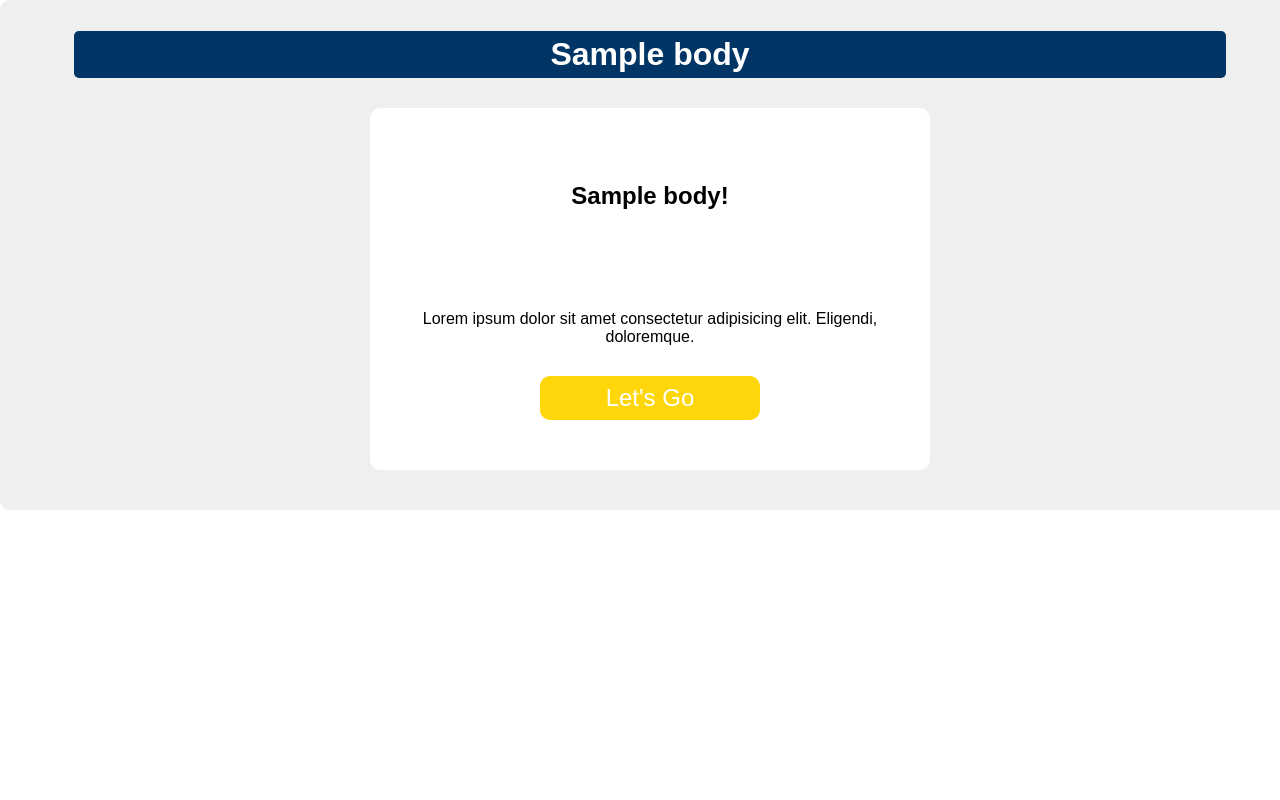
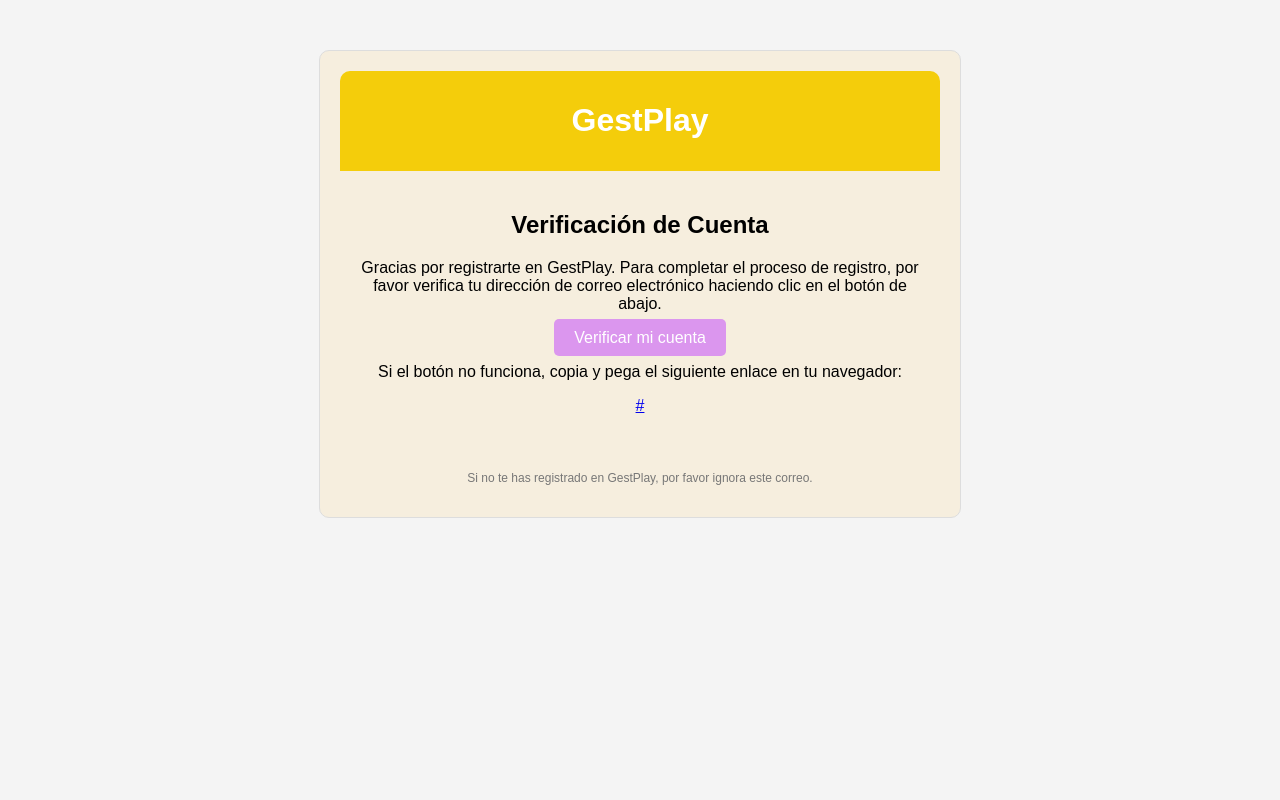
Before and after one commit to EmilioMontalvo/gestplay_auth, a Python web app: template src/api/utils/templates/verification.html in a window 1280 px wide. Run offline with Jinja, Linux system fonts and the light colour scheme; the template is opened without the code that fills it: most values are stand-ins (such as "Sample title", 1, 10 or a date in 2020).

Commit message:
feat: email verification

```diff
--- a/src/api/utils/templates/verification.html
+++ b/src/api/utils/templates/verification.html
@@ -1,19 +1,65 @@
+<!DOCTYPE html>
 <html>
-<body style="margin: 0; padding: 0; box-sizing: border-box; font-family: Arial, Helvetica, sans-serif;">
-<div style="width: 100%; background: #efefef; border-radius: 10px; padding: 10px;">
-  <div style="margin: 0 auto; width: 90%; text-align: center;">
-    <h1 style="background-color: rgba(0, 53, 102, 1); padding: 5px 10px; border-radius: 5px; color: white;">{{ body.title }}</h1>
-    <div style="margin: 30px auto; background: white; width: 40%; border-radius: 10px; padding: 50px; text-align: center;">
-      <h3 style="margin-bottom: 100px; font-size: 24px;">{{ body.name }}!</h3>
-      <p style="margin-bottom: 30px;">Lorem ipsum dolor sit amet consectetur adipisicing elit. Eligendi, doloremque.</p>
-      <a style="display: block; margin: 0 auto; border: none; background-color: rgba(255, 214, 10, 1); color: white; width: 200px; line-height: 24px; padding: 10px; font-size: 24px; border-radius: 10px; cursor: pointer; text-decoration: none;"
-        href="https://fastapi.tiangolo.com/"
-        target="_blank"
-      >
-        Let's Go
-      </a>
+<head>
+    <meta charset="UTF-8">
+    <title>Verificación de Cuenta - GestPlay</title>
+    <style>
+        body {
+            font-family: Arial, sans-serif;
+            background-color: #f4f4f4;
+            margin: 0;
+            padding: 0;
+        }
+        .container {
+            background-color: #F6EEDE;
+            margin: 50px auto;
+            padding: 20px;
+            border: 1px solid #dddddd;
+            border-radius: 10px;
+            max-width: 600px;
+            text-align: center;
+        }
+        .header {
+            background-color: #F4CD0B;
+            color: white;
+            padding: 10px 0;
+            border-top-left-radius: 10px;
+            border-top-right-radius: 10px;
+        }
+        .content {
+            padding: 20px;
+        }
+        .button {
+            background-color: #DB96EE;
+            color: white;
+            padding: 10px 20px;
+            text-decoration: none;
+            border-radius: 5px;
+            font-size: 16px;
+            text-decoration: none;
+        }
+        .footer {
+            margin-top: 20px;
+            color: #777777;
+            font-size: 12px;
+        }
+    </style>
+</head>
+<body>
+    <div class="container">
+        <div class="header">
+            <h1>GestPlay</h1>
+        </div>
+        <div class="content">
+            <h2>Verificación de Cuenta</h2>
+            <p>Gracias por registrarte en GestPlay. Para completar el proceso de registro, por favor verifica tu dirección de correo electrónico haciendo clic en el botón de abajo.</p>
+            <p><a href="{{ link }}" class="button">Verificar mi cuenta</a></p>
+            <p>Si el botón no funciona, copia y pega el siguiente enlace en tu navegador:</p>
+            <p><a href="{{ link }}">{{ link }}</a></p>
+        </div>
+        <div class="footer">
+            <p>Si no te has registrado en GestPlay, por favor ignora este correo.</p>
+        </div>
     </div>
-  </div>
-</div>
 </body>
 </html>
```
Also changed, not shown: src/api/routes/users.py (+33 -2 lines), src/api/utils/email.py (+14 -9 lines).
